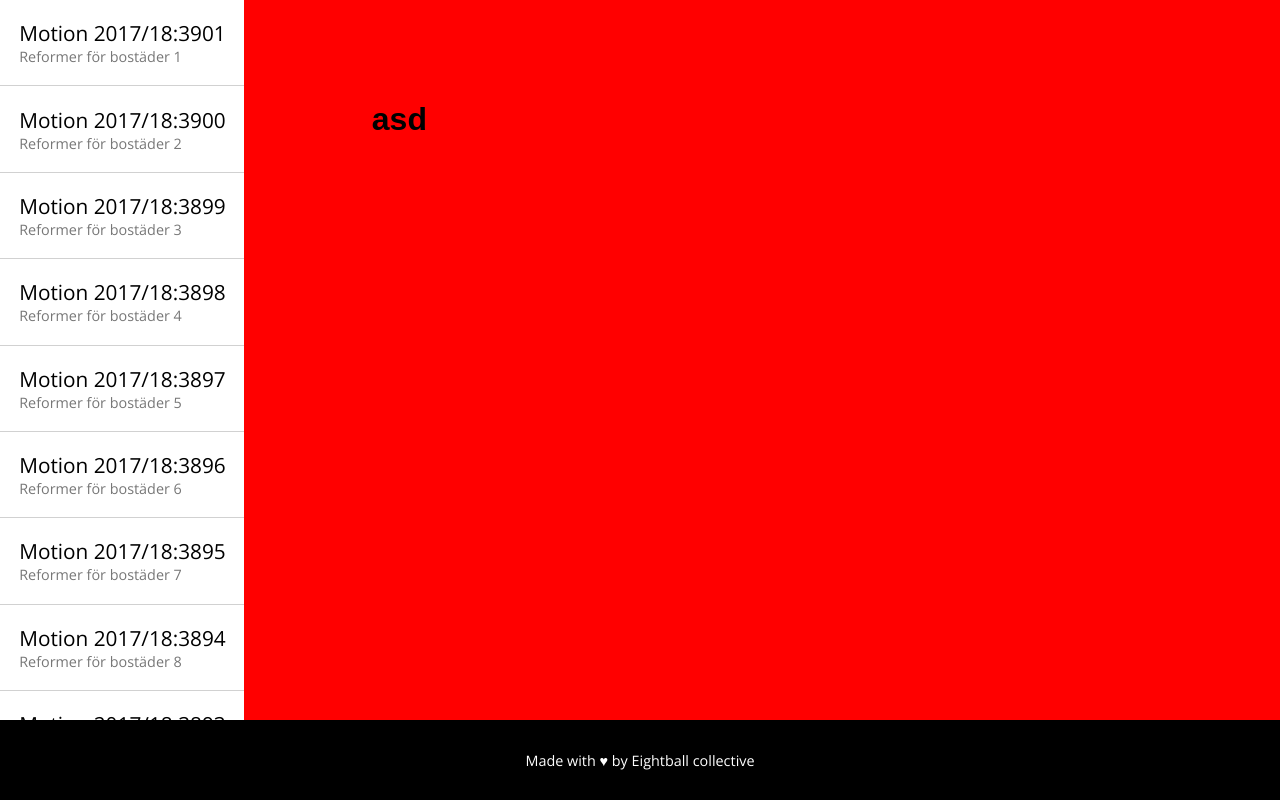
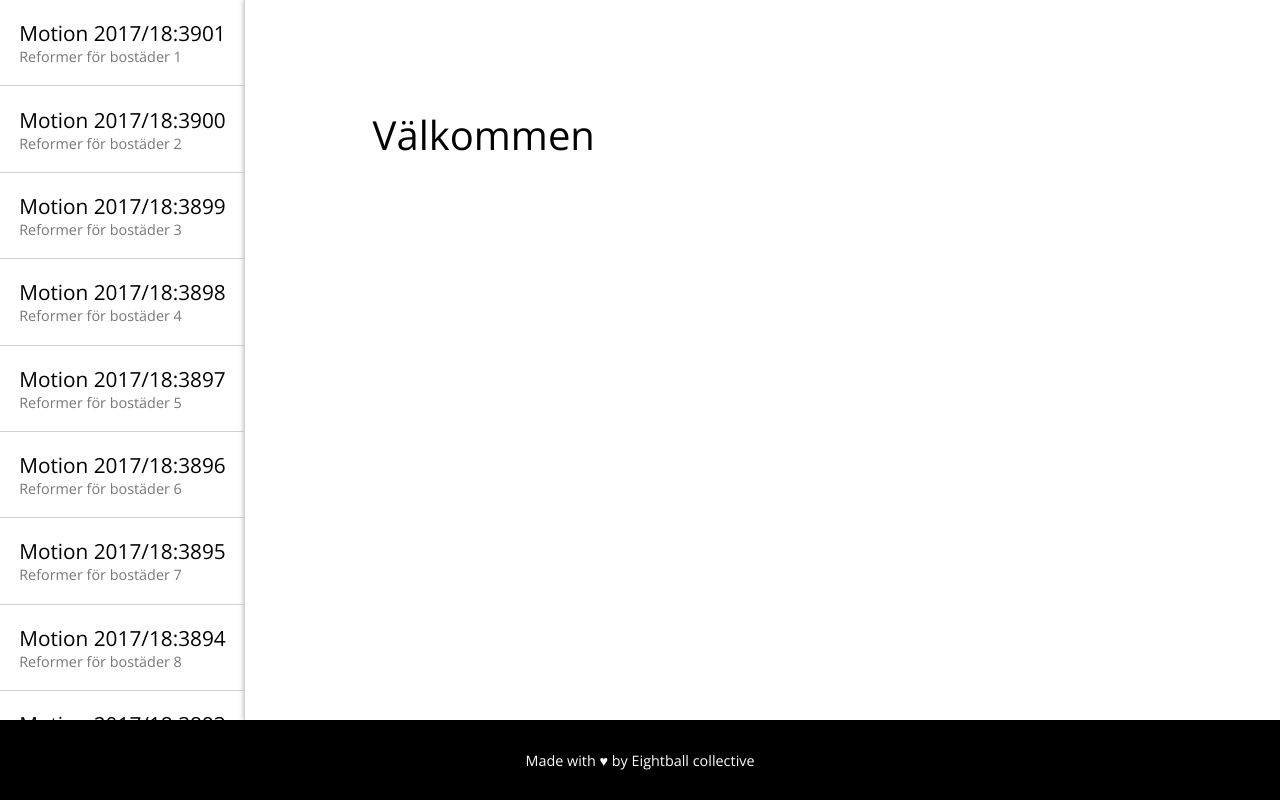
Before and after one commit to eightballcollective/vardagsmotion, a React (Create React App) app: page / in a window 1280 px wide. Built offline with nearby package versions, Linux system fonts and the light colour scheme.

Commit message:
update styling of `content` view

```diff
--- a/src/components/Content/index.js
+++ b/src/components/Content/index.js
@@ -1,6 +1,6 @@
 import React from 'react'
 import './styles.css'
-import { connect } from 'react-redux'
+import { connect } from 'react-redux';
 
 
 class Content extends React.Component {
@@ -21,8 +21,15 @@ class Content extends React.Component {
   }
 }
 
-const mapStateToProps = state => ({
-  content: state.content.content,
-})
+function mapStateToProps(state, props) {
+  return {
+    content: state.content.content,
+  }
+}
 
-export default connect(mapStateToProps)(Content)
+function mapDispatchToProps(dispatch) {
+  return {
+  }
+}
+
+export default connect(mapStateToProps, mapDispatchToProps)(Content)
--- a/src/components/Content/styles.css
+++ b/src/components/Content/styles.css
@@ -1,6 +1,28 @@
 .content {
   text-align: left;
-  background-color: red;
+  background-color: #ffffff;
+  box-shadow: 0 0 5px #b0b0b0;
+  border-left: 1px solid #d1d1d1;
   padding: 10vh 10vw 10vh 10vw;
   width: 80vw;
 }
+
+.content a,
+.content p,
+.content h1,
+.content h5 {
+  font-family: 'Open Sans', sans-serif;
+  font-weight: 300;
+}
+
+.content a {
+  font-weight: 700;
+}
+
+.content p {
+  font-size: 1em;
+}
+
+.content h1 {
+  font-size: 2.5em;
+}
--- a/src/reducers/initialState.js
+++ b/src/reducers/initialState.js
@@ -109,7 +109,7 @@ export default {
   },
   content: {
     content: {
-      title: 'asd'
+      title: 'Välkommen'
     }
   }
 }
```
